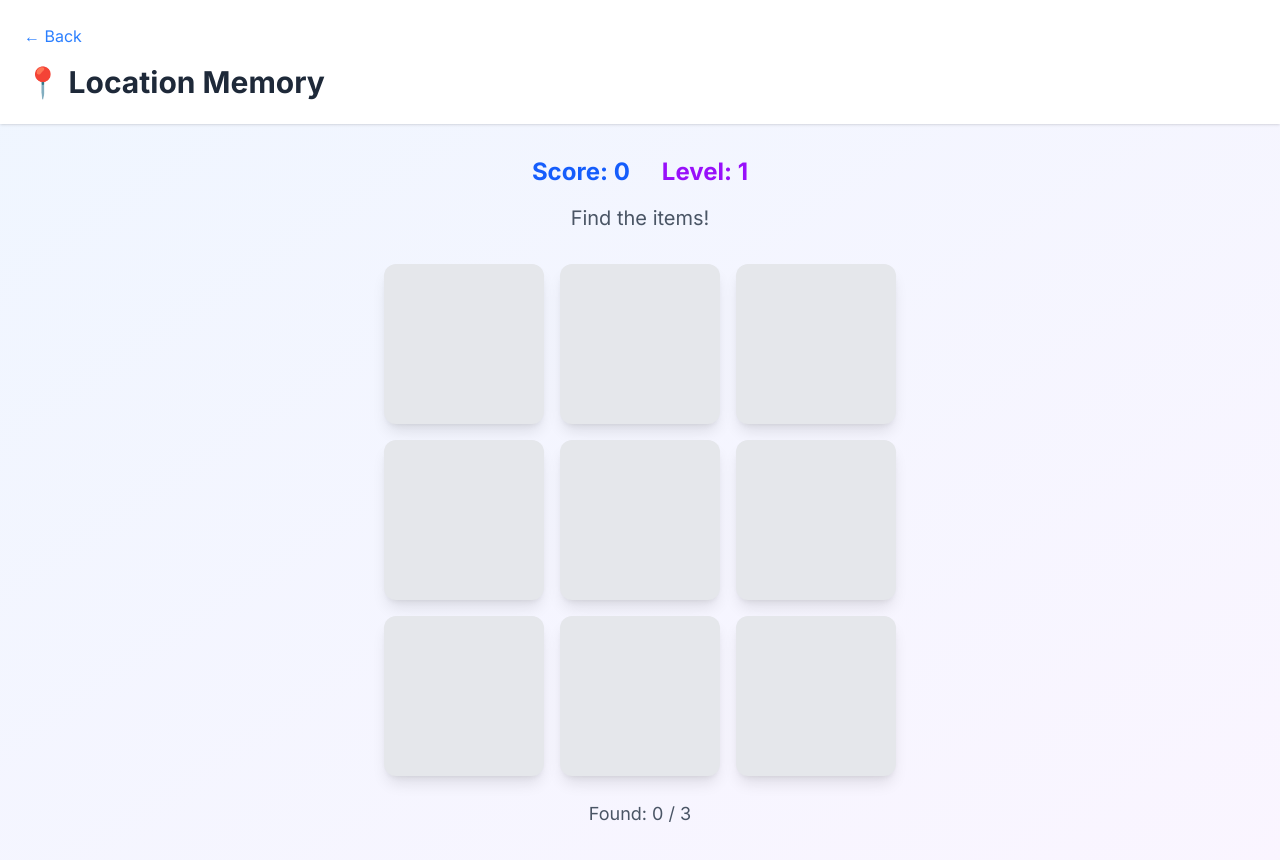
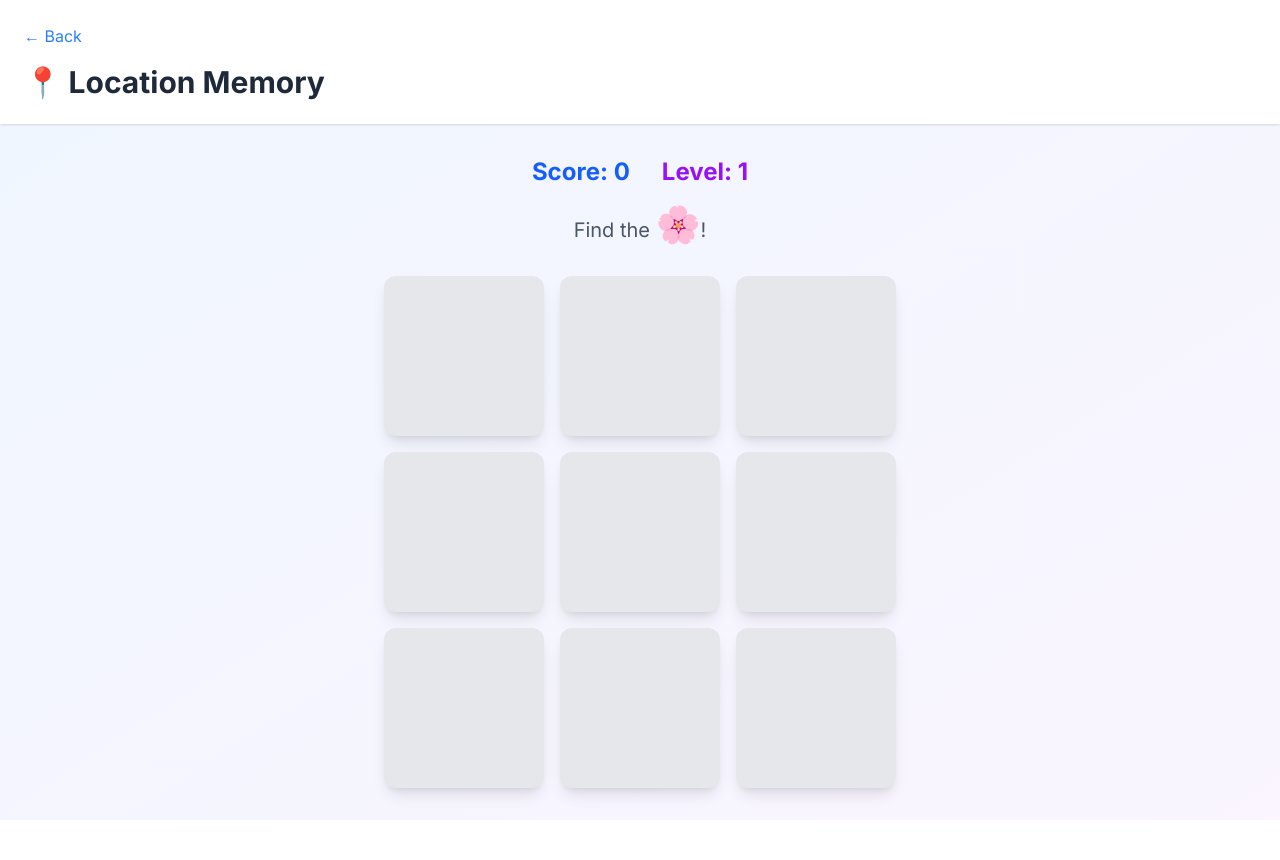
Before and after one commit to vamos-s/silvermind, a Next.js app: page /memory/location-memory in a window 1280 px wide. After the commit the page ends 820 px from the top, so only its background shows below. Built offline with nearby package versions, Linux system fonts and the light colour scheme.

Commit message:
feat: Location Memory now asks to find specific emoji instead of all items

```diff
--- a/app/memory/location-memory/page.tsx
+++ b/app/memory/location-memory/page.tsx
@@ -13,6 +13,7 @@ export default function LocationMemoryPage() {
   const { currentDifficulty, addSession } = useGameStore()
 
   const [grid, setGrid] = useState<{emoji: string, visible: boolean, found: boolean}[]>([])
+  const [targetEmoji, setTargetEmoji] = useState<string>('')
   const [score, setScore] = useState(0)
   const [level, setLevel] = useState(1)
   const [gameOver, setGameOver] = useState(false)
@@ -36,9 +37,13 @@ export default function LocationMemoryPage() {
 
   const startLevel = () => {
     const size = getGridSize()
-    const numItems = Math.floor(size / 3) + Math.floor(level / 2)
+    const numItems = Math.min(Math.floor(size / 3) + Math.floor(level / 2), EMOJIS.length)
     const shuffled = [...EMOJIS].sort(() => Math.random() - 0.5)
     const selected = shuffled.slice(0, numItems)
+
+    // Pick a target emoji from the selected ones
+    const target = selected[Math.floor(Math.random() * selected.length)]
+    setTargetEmoji(target)
 
     const positions = Array.from({ length: size }, (_, i) => ({
       index: i,
@@ -68,26 +73,18 @@ export default function LocationMemoryPage() {
       i === index ? { ...c, visible: true } : c
     ))
 
-    // Check if this is an item location
-    if (cell.emoji !== '') {
+    // Check if this is the target emoji
+    if (cell.emoji === targetEmoji) {
       setGrid(prev => prev.map((c, i) =>
         i === index ? { ...c, found: true } : c
       ))
 
-      const foundCount = grid.filter(c => c.found || (c.emoji !== '' && grid.indexOf(c) === index)).length
-      const totalItems = grid.filter(c => c.emoji !== '').length
-
-      if (foundCount === totalItems) {
+      // Success! Next level
       setScore(score + level * 10)
       setLevel(level + 1)
       setTimeout(startLevel, 1500)
-      }
     } else {
-      // Wrong click
-      const foundCount = grid.filter(c => c.found).length
-      const totalItems = grid.filter(c => c.emoji !== '').length
-
-      if (foundCount < totalItems) {
+      // Wrong click - game over
       setGameOver(true)
       addSession({
         id: Date.now().toString(),
@@ -97,7 +94,6 @@ export default function LocationMemoryPage() {
         completedAt: new Date(),
         durationSeconds: 30 * level
       })
-      }
     }
   }
 
@@ -151,9 +147,13 @@ export default function LocationMemoryPage() {
             <p className="font-bold text-blue-600">Score: {score}</p>
             <p className="font-bold text-purple-600">Level: {level}</p>
           </div>
-          <p className="text-xl text-gray-600">
-            {isMemorizing ? 'Remember the positions!' : 'Find the items!'}
-          </p>
+          {isMemorizing ? (
+            <p className="text-xl text-gray-600">Remember where the items are!</p>
+          ) : (
+            <div className="text-xl text-gray-600">
+              Find the <span className="text-4xl">{targetEmoji}</span>!
+            </div>
+          )}
         </div>
 
         <div className={`grid ${gridCols} gap-4 max-w-lg mx-auto`}>
@@ -179,12 +179,6 @@ export default function LocationMemoryPage() {
             </motion.button>
           ))}
         </div>
-
-        <div className="text-center mt-6">
-          <p className="text-lg text-gray-600">
-            Found: {grid.filter(c => c.found).length} / {grid.filter(c => c.emoji !== '').length}
-          </p>
-        </div>
       </main>
     </div>
   )
```
Lines whose indentation alone changed are shown as unchanged.
